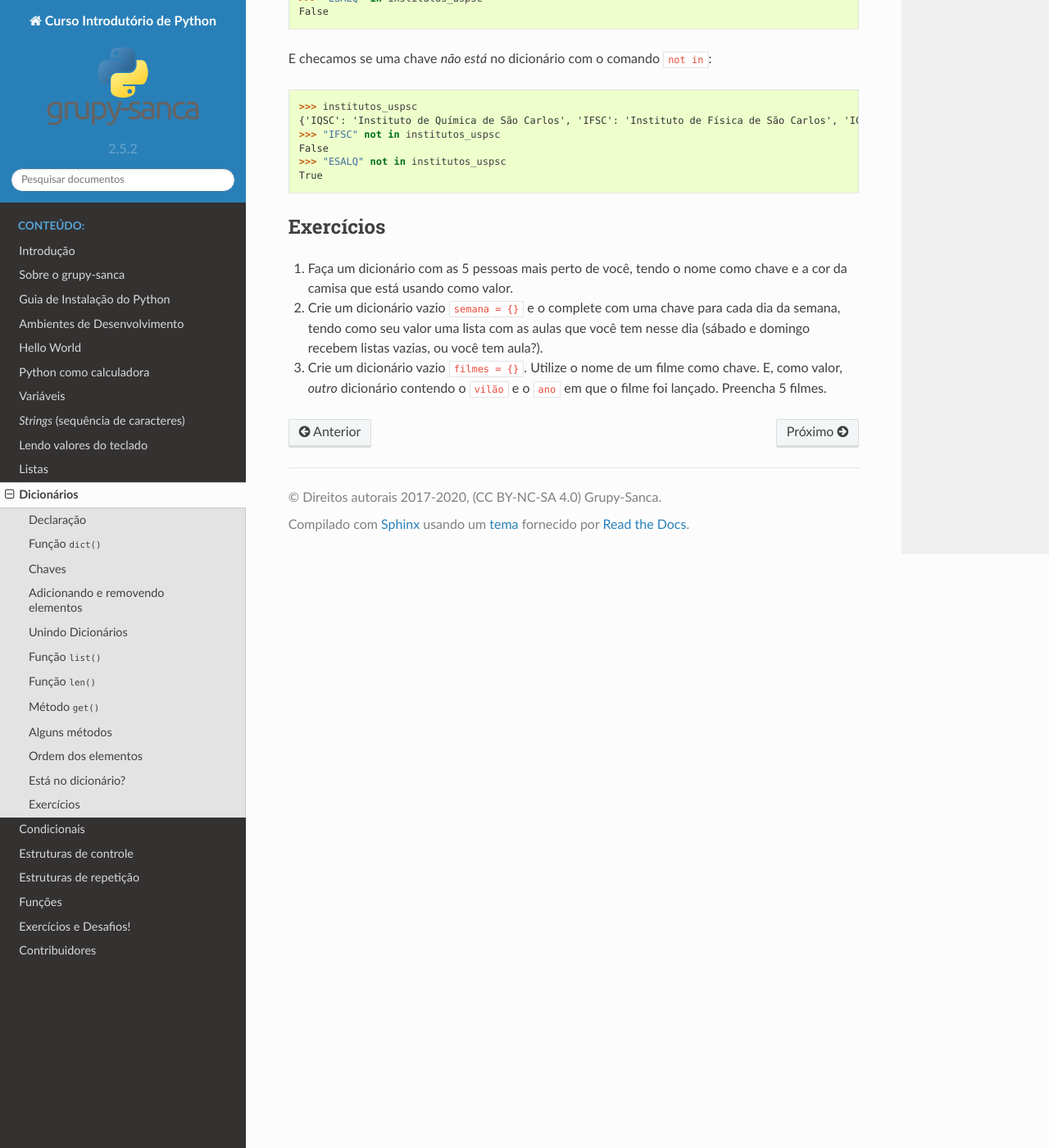
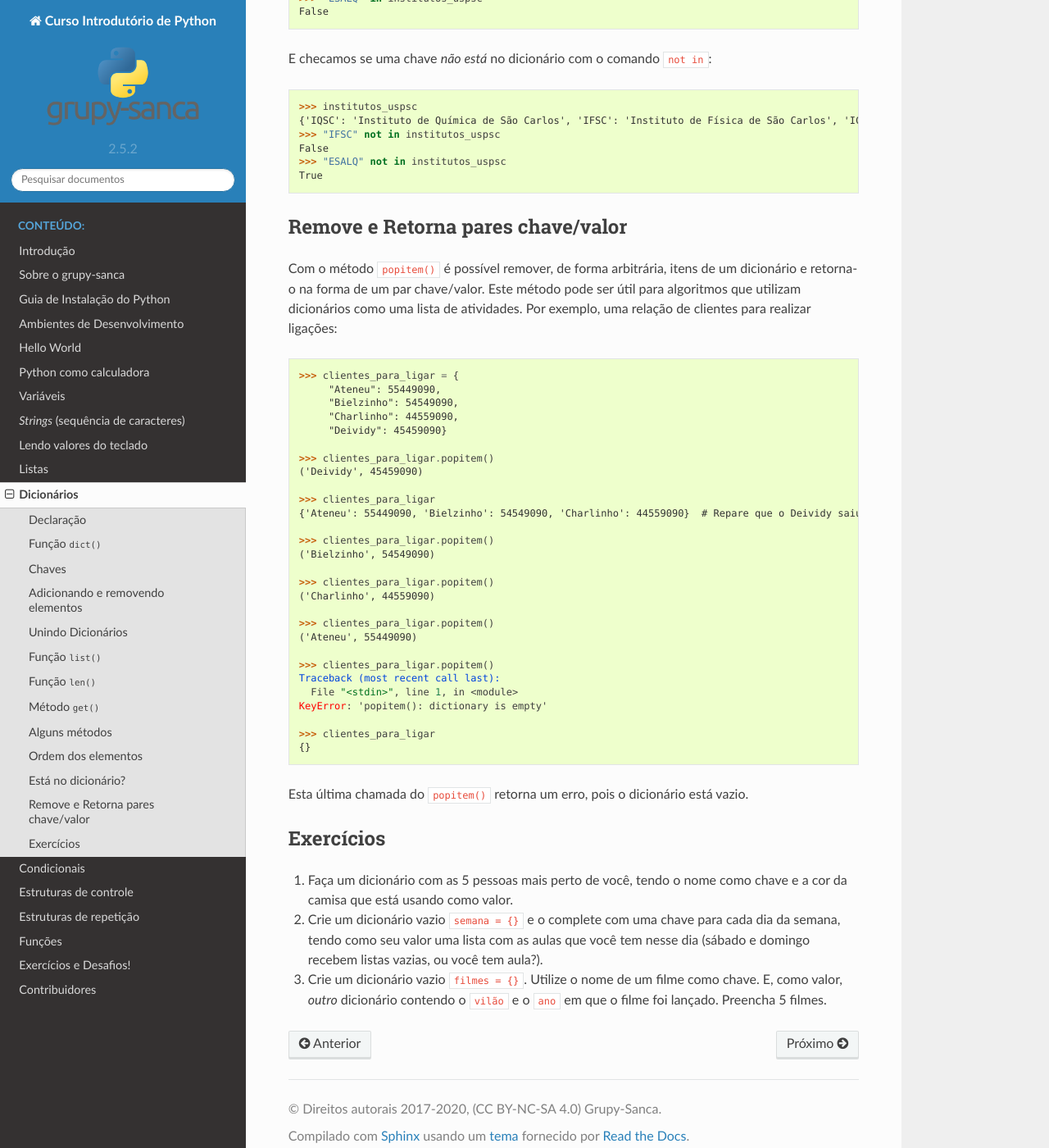
Before and after one commit to grupy-sanca/curso-python, a Sphinx documentation site: the page built from source/dicionarios.rst, in a window 1280 px wide and 1400 px high, scrolled down 6380 px. Shown: the whole window at 82% size. Built offline with Sphinx 7.4.7 and the Read the Docs theme 2.0.0, drawn with Linux system fonts in a browser that asks for light colours.

Commit message:
adicionando conteúdo sobre o método popitem()

```diff
--- a/source/dicionarios.rst
+++ b/source/dicionarios.rst
@@ -333,6 +333,47 @@
    True
 
 
+Remove e Retorna pares chave/valor
+----------------------------------
+
+Com o método ``popitem()`` é possível remover, de forma arbitrária, itens de um dicionário e retorna-o na forma de um
+par chave/valor. Este método pode ser útil para algoritmos que utilizam dicionários como uma lista de atividades.
+Por exemplo, uma relação de clientes para realizar ligações:
+
+.. doctest::
+
+   >>> clientes_para_ligar = {
+        "Ateneu": 55449090,
+        "Bielzinho": 54549090,
+        "Charlinho": 44559090,
+        "Deividy": 45459090}
+
+   >>> clientes_para_ligar.popitem()
+   ('Deividy', 45459090)
+
+   >>> clientes_para_ligar
+   {'Ateneu': 55449090, 'Bielzinho': 54549090, 'Charlinho': 44559090}  # Repare que o Deividy saiu do dicionário
+
+   >>> clientes_para_ligar.popitem()
+   ('Bielzinho', 54549090)
+
+   >>> clientes_para_ligar.popitem()
+   ('Charlinho', 44559090)
+
+   >>> clientes_para_ligar.popitem()
+   ('Ateneu', 55449090)
+
+   >>> clientes_para_ligar.popitem()
+   Traceback (most recent call last):
+     File "<stdin>", line 1, in <module>
+   KeyError: 'popitem(): dictionary is empty'
+
+   >>> clientes_para_ligar
+   {}
+
+Esta última chamada do ``popitem()`` retorna um erro, pois o dicionário está vazio.
+
+
 Exercícios
 ----------
 
```
